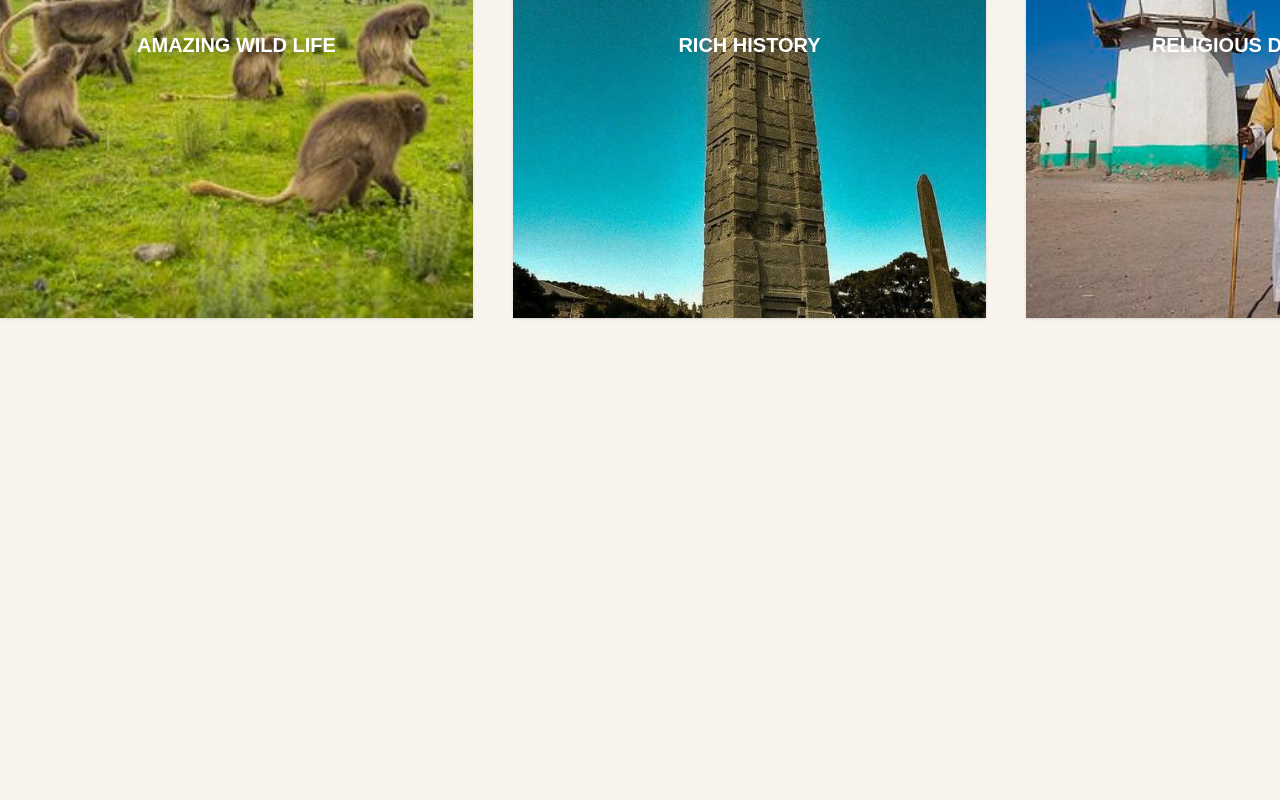
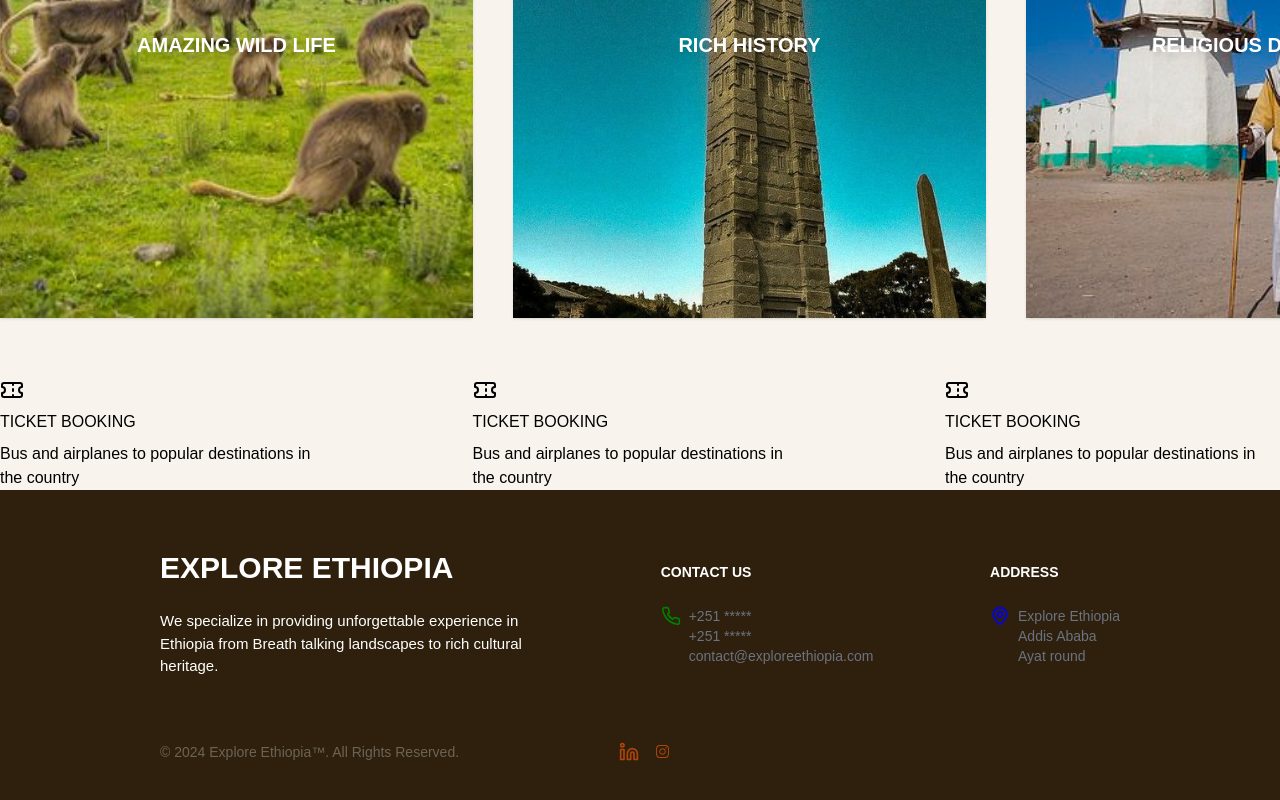
Before and after one commit to Ammarmyp/ammar_explore_ethiopia, a Next.js app: page / in a window 1280 px wide. Shown: the part 1600-2400 px from the top of the page. Before the commit the page ends 1978 px from the top, so only its background shows below. Built offline with nearby package versions, Linux system fonts and the light colour scheme.

Commit message:
build the footer

```diff
--- a/app/layout.tsx
+++ b/app/layout.tsx
@@ -32,7 +32,7 @@ export default function RootLayout({
       >
         <NavBar />
         {children}
-        {/* <Footer /> */}
+        <Footer />
       </body>
     </html>
   );
--- a/app/layout/Footer.tsx
+++ b/app/layout/Footer.tsx
@@ -1,7 +1,87 @@
-import React from "react";
+import { InstagramLogoIcon } from "@radix-ui/react-icons";
+import { InboxIcon, LinkedinIcon, MapPinIcon, PhoneIcon } from "lucide-react";
+import Link from "next/link";
 
 const Footer = () => {
-  return <div>Footer</div>;
+  return (
+    <footer className=" bg-secondary  text-white ">
+      <div className="mx-auto w-full max-w-screen-xl px-4 md:px-8 lg:p-[160px] py-3 md:py-6 lg:py-[60px] ">
+        <div className="md:flex md:justify-between items-center space-x-24">
+          <Link
+            href={"/"}
+            className="mb-6 md:mb-0 flex flex-col justify-between items-start gap-6"
+          >
+            <span className=" text-3xl font-semibold whitespace-nowrap text-white ">
+              EXPLORE ETHIOPIA
+            </span>
+            <p className="w-96 text-[15px]">
+              We specialize in providing unforgettable experience in Ethiopia
+              from Breath talking landscapes to rich cultural heritage.
+            </p>
+          </Link>
+
+          <div>
+            <h2 className="mb-6 text-sm font-semibold text-white uppercase dark:text-white">
+              Contact us
+            </h2>
+            <ul className="text-gray-500 dark:text-gray-400 font-medium">
+              <div className=" flex space-x-2">
+                {" "}
+                <PhoneIcon color="green" width={20} height={20} />{" "}
+                <p className=" text-sm">
+                  +251 ***** <br /> +251 *****
+                </p>
+              </div>
+              <div className=" flex space-x-2">
+                {" "}
+                <InboxIcon
+                  color=""
+                  width={20}
+                  height={20}
+                  className=" text-yellow-600"
+                />{" "}
+                <p className=" text-sm">contact@exploreethiopia.com</p>
+              </div>
+            </ul>
+          </div>
+          <div>
+            <h2 className="mb-6 text-sm font-semibold text-white uppercase dark:text-white">
+              Address
+            </h2>
+            <ul className="text-gray-500 dark:text-gray-400 font-medium">
+              <div className=" flex space-x-2">
+                {" "}
+                <MapPinIcon color="blue" width={20} height={20} />{" "}
+                <p className=" text-sm">
+                  Explore Ethiopia
+                  <br /> Addis Ababa <br />
+                  Ayat round
+                </p>
+              </div>
+            </ul>
+          </div>
+        </div>
+
+        <div className="sm:flex sm:items-center sm:justify-start  my-8 lg:my-16 space-x-40">
+          <span className="text-sm sm:text-center text-white/30">
+            © {new Date().getFullYear()}{" "}
+            <Link href="/" className="hover:underline">
+              Explore Ethiopia™
+            </Link>
+            . All Rights Reserved.
+          </span>
+          <div className="flex mt-4 sm:justify-center sm:mt-0 items-center gap-4">
+            <Link href="#" className="">
+              <LinkedinIcon className="text-primary" size={20} />
+            </Link>
+            <Link href="#">
+              <InstagramLogoIcon className="text-primary" />
+            </Link>
+          </div>
+        </div>
+      </div>
+    </footer>
+  );
 };
 
 export default Footer;
--- a/app/page.tsx
+++ b/app/page.tsx
@@ -3,6 +3,7 @@ import Banner from "../components/custom/Banner";
 import CompassQoute from "./layout/CompassQoute";
 import TopographyImageCard from "../components/custom/TopographyImageCard";
 import ScrollableCardList from "./layout/ScrollableCardList";
+import OurServiceCard from "@/components/custom/OurServiceCard";
 
 export default function Home() {
   return (
@@ -10,6 +11,11 @@ export default function Home() {
       <Banner />
       <CompassQoute />
       <ScrollableCardList />
+      <div className="flex gap-2 justify-between">
+        <OurServiceCard />
+        <OurServiceCard />
+        <OurServiceCard />
+      </div>
     </>
   );
 }
--- /dev/null
+++ b/components/custom/OurServiceCard.tsx
@@ -0,0 +1,15 @@
+import React from "react";
+import { Card } from "../ui/card";
+import { Ticket } from "lucide-react";
+
+const OurServiceCard = () => {
+  return (
+    <div className="border-none shadow-none flex flex-col items-start justify-between gap-2 bg-transparent w-[335px]">
+      <Ticket />
+      <span>TICKET BOOKING</span>
+      <p>Bus and airplanes to popular destinations in the country</p>
+    </div>
+  );
+};
+
+export default OurServiceCard;
```
